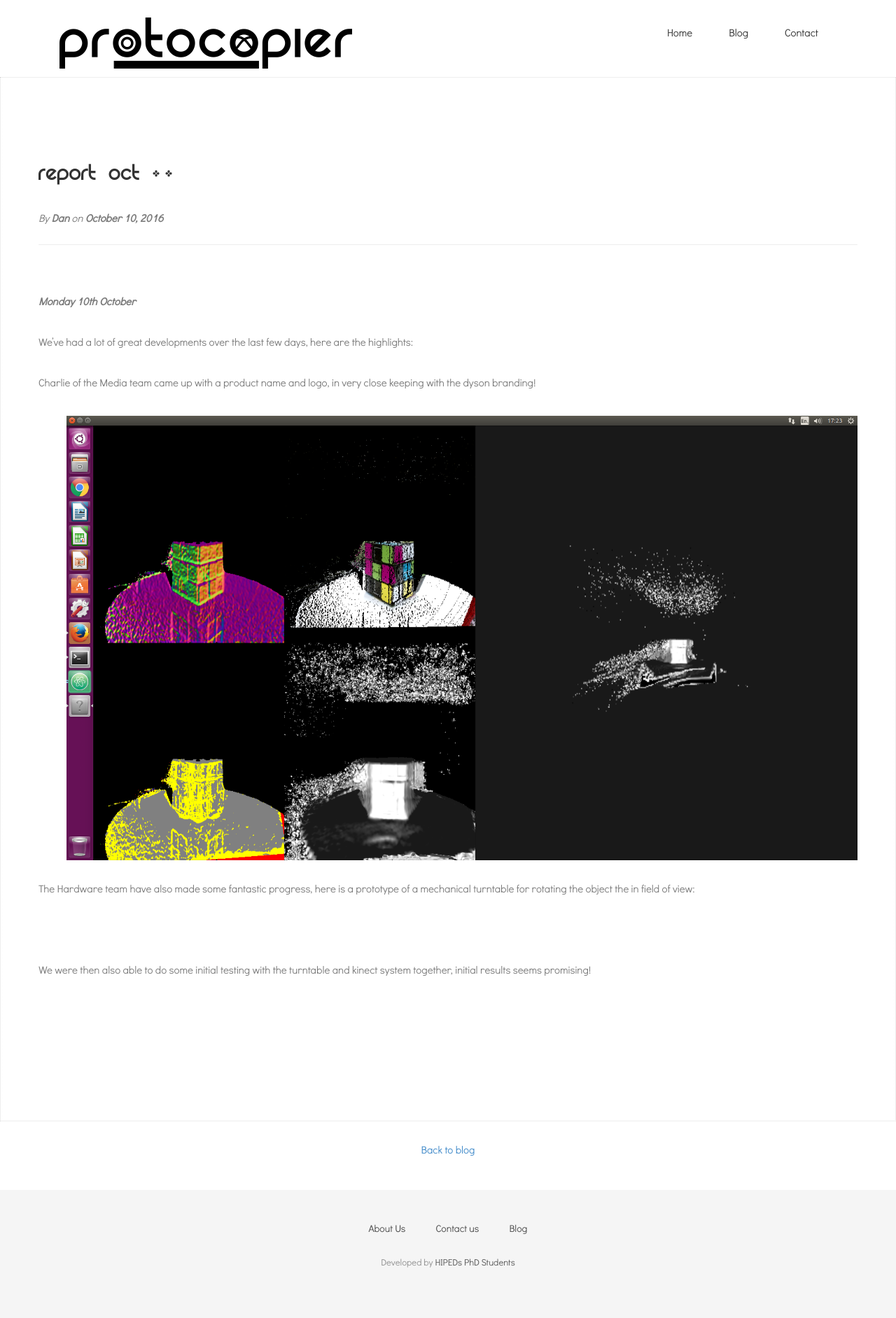
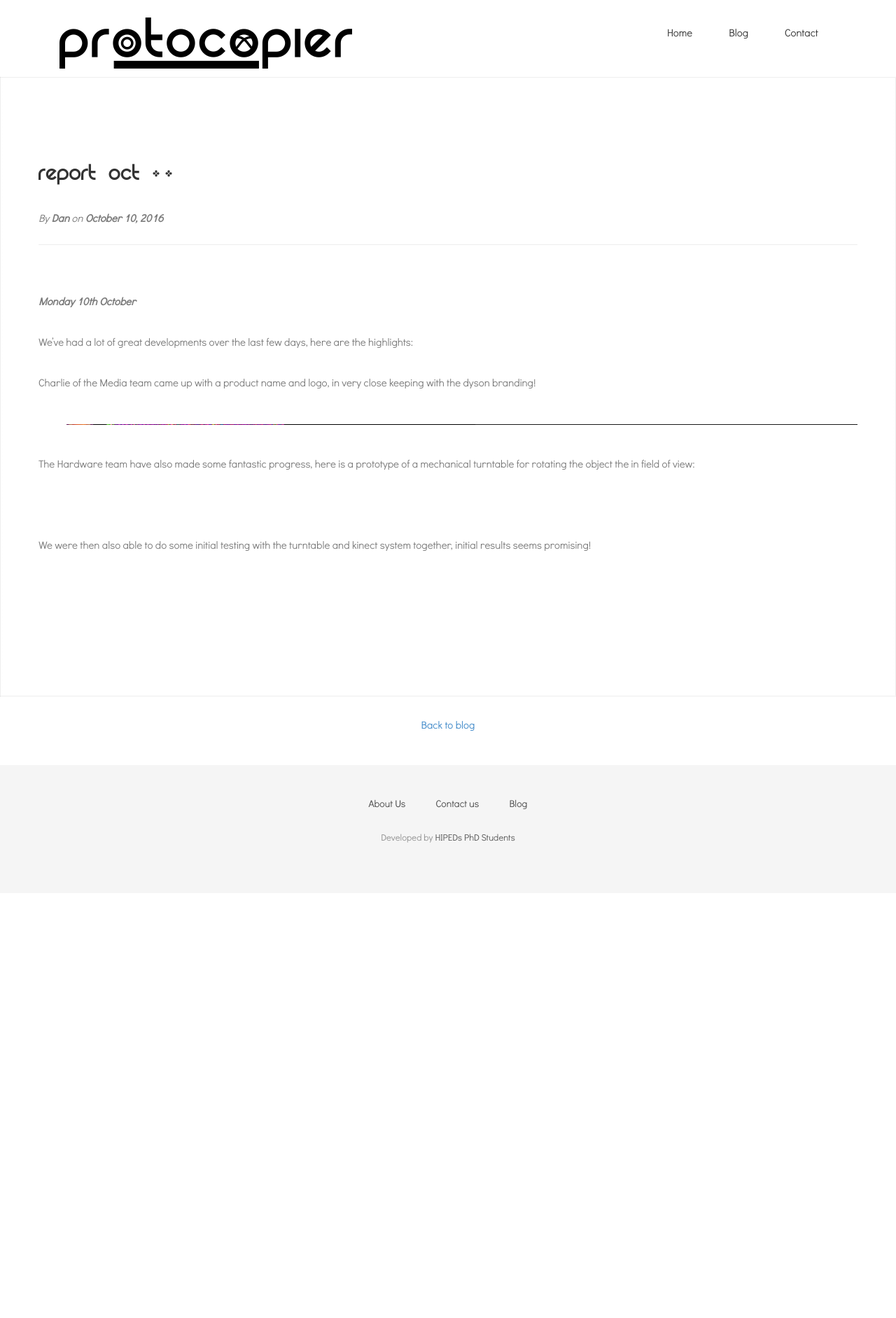
Before and after one commit to Protocopier/protocopier.github.io, a Jekyll site: the page built from _posts/2016-10-10-report-oct-10.md, in a window 1280 px wide. Shown: the whole page at 70% size. Built offline with Jekyll 4.4.1, drawn with Linux system fonts in a browser that asks for light colours; nearby versions of some CDN libraries; some web fonts are replaced; after the commit the page ends 1276 px from its top, so only the background shows below that.

Commit message:
Test image resizing

```diff
--- a/_posts/2016-10-10-report-oct-10.md
+++ b/_posts/2016-10-10-report-oct-10.md
@@ -13,7 +13,8 @@ the highlights:
 Charlie of the Media team came up with a product name and logo, in very
 close keeping with the dyson branding!
 
-![](/img/blog/13th/media/image02.png)
+![](/img/blog/13th/media/image02.png){: width="4.354166666666667in"
+height="0.7604166666666666in"}
 
 The Hardware team have also made some fantastic progress, here is a
 prototype of a mechanical turntable for rotating the object the in field
```
